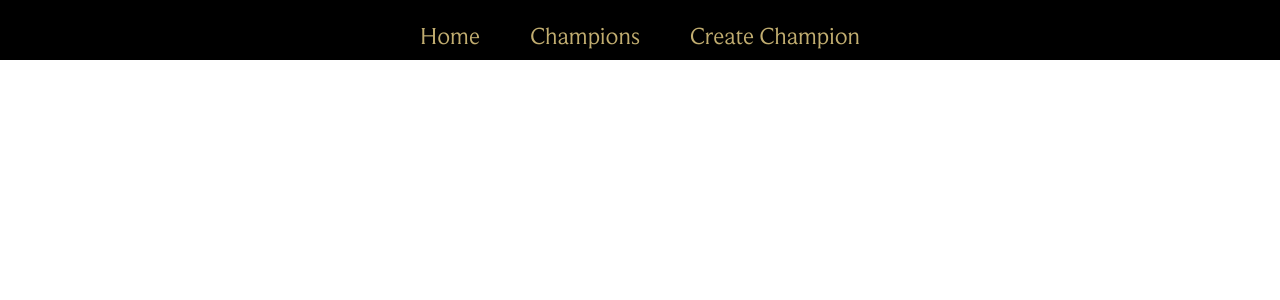
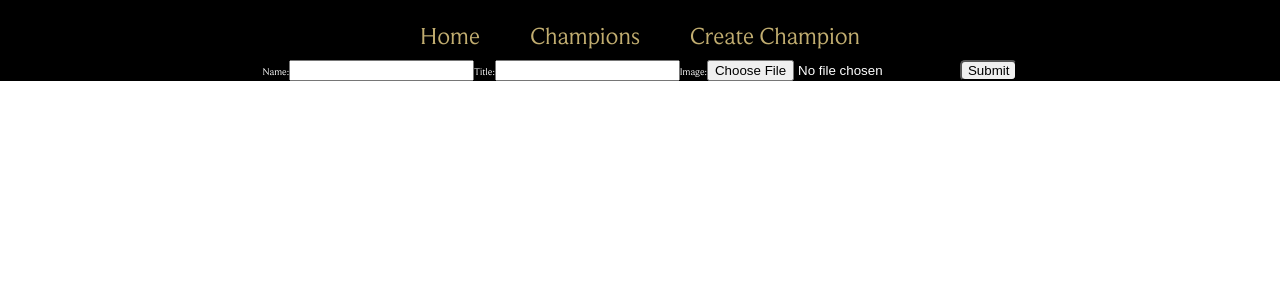
Before and after one commit to kinddddd/React-final-project, a React (Create React App) app: page /createchampion in a window 1280 px wide. Shown: the top 300 px of the page. Built offline with nearby package versions, Linux system fonts and the light colour scheme.

Commit message:
FEAT champs

```diff
--- a/src/pages/CreateChampion.jsx
+++ b/src/pages/CreateChampion.jsx
@@ -5,9 +5,27 @@ const CreateChampion = () => {
 
     const {register, handleSubmit} = useForm();
 
+    const createChamp = (datos) => {
+      const formData = new FormData();
+      formData.append("name", datos.name);
+      formData.append("title", datos.title);
+      formData.append("image", datos.image[0]);
+
+      console.log(datos);
+    }
+
   return (
-    <form >
-
+    <form onSubmit={handleSubmit(createChamp)}>
+        <label>Name:
+            <input type="text" {...register("name", {required: true})}/>
+        </label>
+        <label>Title:
+            <input type="text" {...register("title", {required: true})}/>
+        </label>
+        <label>Image:
+            <input type="file" {...register("image", {required: true})}/>
+        </label>
+        <button>Submit</button>
     </form>
   )
 }
--- a/src/pages/Home.jsx
+++ b/src/pages/Home.jsx
@@ -13,16 +13,16 @@ const Home = () => {
           {" "}
           LEAGUE OF LEGENDS{" "}
         </a>
-        <span className="homeTitle">CHAMPIONS API</span>
+        <span className="homeTitle">WEB PAGE</span>
       </div>
       <iframe
         width="1020"
         height="574"
         src="https://www.youtube.com/embed/BGtROJeMPeE"
         title="What is League of Legends?"
-        frameborder="0"
+        frameBorder="0"
         allow="accelerometer; autoplay; clipboard-write; encrypted-media; gyroscope; picture-in-picture"
-        allowfullscreen
+        allowFullScreen
       />
       <div className="transcript">
         <p className="transcriptTitle">TRANSCRIPT</p>
```
Also changed, not shown: src/redux/champs/champs.functions.js (added, +13 -0 lines), src/redux/champs/champs.reducer.js (added, +20 -0 lines).
